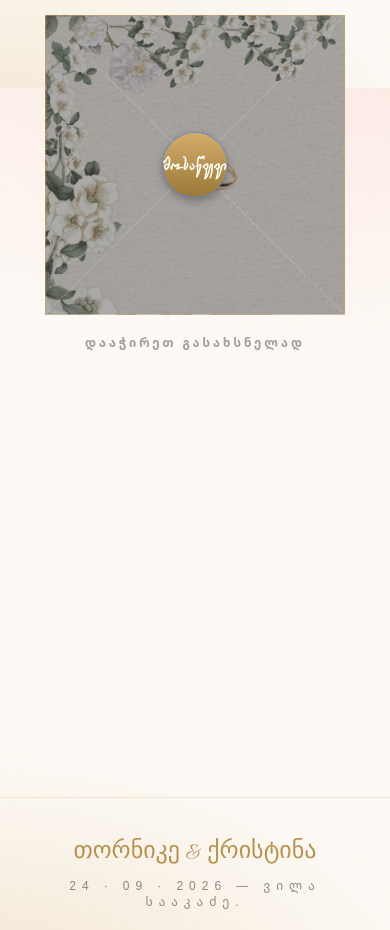
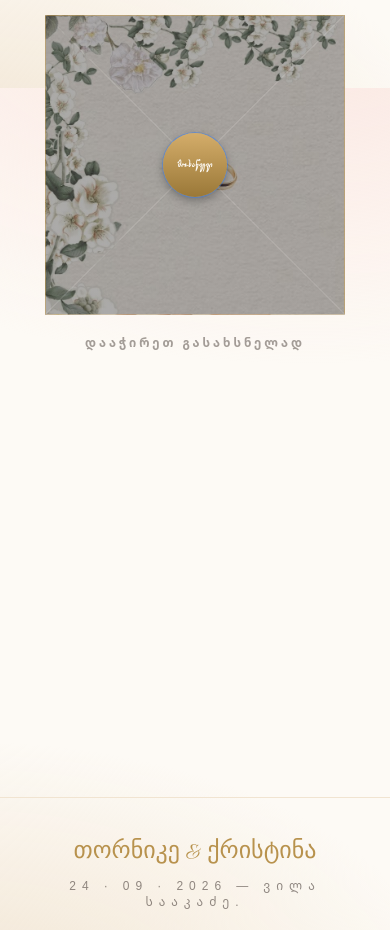
Before and after one commit to PinoqioDOM/Wedding, a Next.js app: page / in a window 390 px wide. Shown: the part 1600-2530 px from the top of the page. Built offline with nearby package versions, Linux system fonts and the light colour scheme; no server answers; the database is empty.

Commit message:
text length solve

```diff
--- a/components/WeddingEnvelope.tsx
+++ b/components/WeddingEnvelope.tsx
@@ -159,7 +159,8 @@ export default function WeddingEnvelope({
             type="button"
             aria-label="დააჭირეთ მოსაწვევის გასახსნელად"
             onClick={open}
-            className="absolute left-1/2 top-1/2 -translate-x-1/2 -translate-y-1/2 w-16 h-16 sm:w-20 sm:h-20 md:w-24 md:h-24 rounded-full bg-gradient-to-b from-gold-400 to-gold-600 text-cream-50 text-xl grid place-items-center font-display text-base sm:text-lg ring-1 ring-gold-300/60 shadow-[0_4px_10px_rgba(0,0,0,0.3)] transition-transform hover:scale-105 z-40">
+            className="absolute left-1/2 top-1/2 -translate-x-1/2 -translate-y-1/2 w-16 h-16 sm:w-20 sm:h-20 md:w-24 md:h-24 rounded-full bg-gradient-to-b from-gold-400 to-gold-600 text-cream-50 grid place-items-center font-display text-[11px] sm:text-lg leading-tight text-center px-1 ring-1 ring-gold-300/60 shadow-[0_4px_10px_rgba(0,0,0,0.3)] transition-transform hover:scale-105 z-40"
+          >
             მოსაწვევი
           </button>
         )}
```
